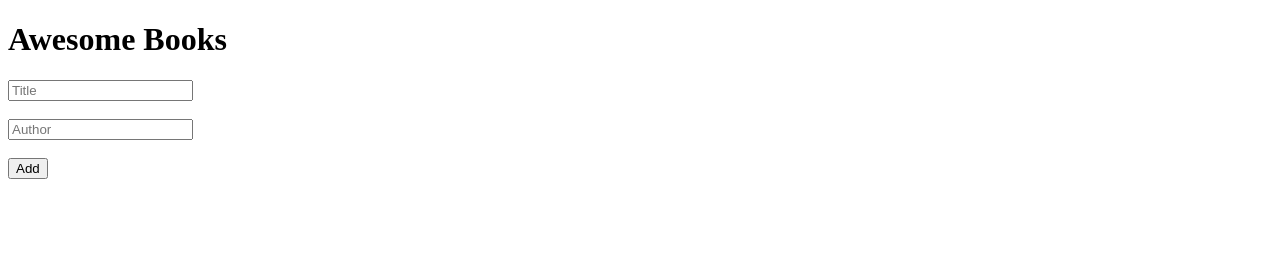
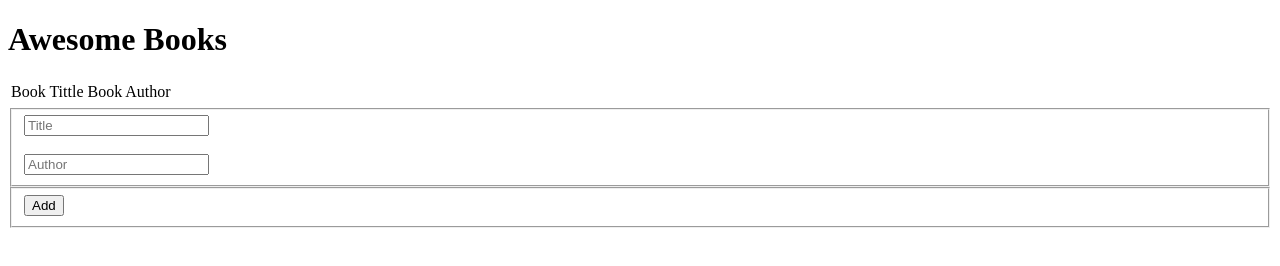
Before and after one commit to Thoth1111/Awesome-Books-pair-programming-project, a website: page index.html in a window 1280 px wide. Drawn offline with Linux system fonts and the light colour scheme.

Commit message:
Add fieldset and tble to index.html

```diff
--- a/index.html
+++ b/index.html
@@ -1,25 +1,44 @@
 <!DOCTYPE html>
 <html lang="en">
+
 <head>
     <meta charset="UTF-8">
     <meta http-equiv="X-UA-Compatible" content="IE=edge">
     <meta name="viewport" content="width=device-width, initial-scale=1.0">
     <title>Awesome Books</title>
 </head>
+
 <body>
     <h1>Awesome Books</h1>
-    <div id="Book-list"></div>
-    <section>
-        <table>
+    <section class="Book-list">
 
+        <table class="table">
+            <thead class="table_head">
+                <tr>
+                    <td>Book Tittle</td>
+                    <td>Book Author</td>
+                </tr>
+            </thead>
+            <tbody class="table_body">
+                <tr>
+                    <td></td>
+                    <td></td>
+                </tr>
+            </tbody>
         </table>
     </section>
     <form method="post" action="#">
-        <input type="text" id="title" name="title" placeholder="Title" required> <br><br>
-        <input type="text" id="author" name="author" placeholder="Author" required> <br><br>
-        <button type="button" id="add">Add</button>
+        <fieldset class="form_data">
+            <input type="text" id="title" name="title" placeholder="Title" required> <br><br>
+            <input type="text" id="author" name="author" placeholder="Author" required>
+        </fieldset>
+
+        <fieldset class="form_action">
+            <button type="button" id="add">Add</button>
+        </fieldset>
     </form>
 
-    <script type="text/javascript" src="myscript.js"></script>
 </body>
+<script type="text/javascript" src="myscript.js"></script>
+
 </html>
```
